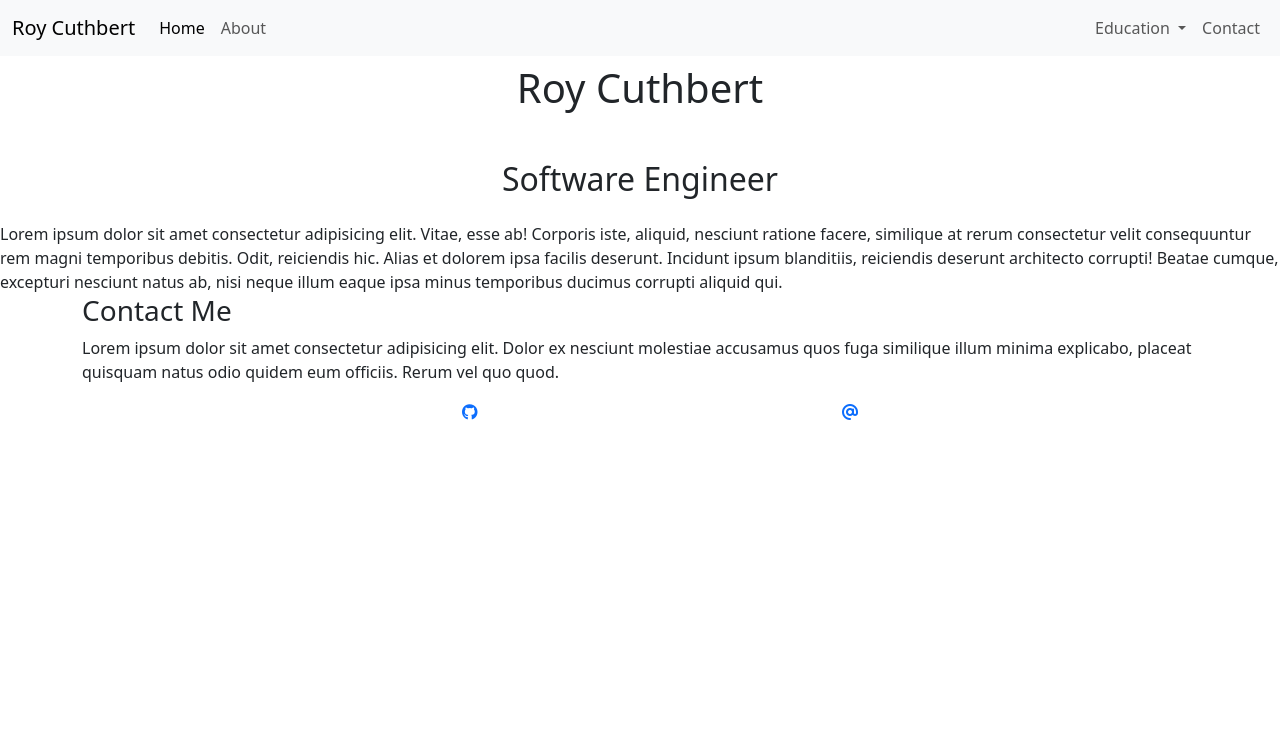
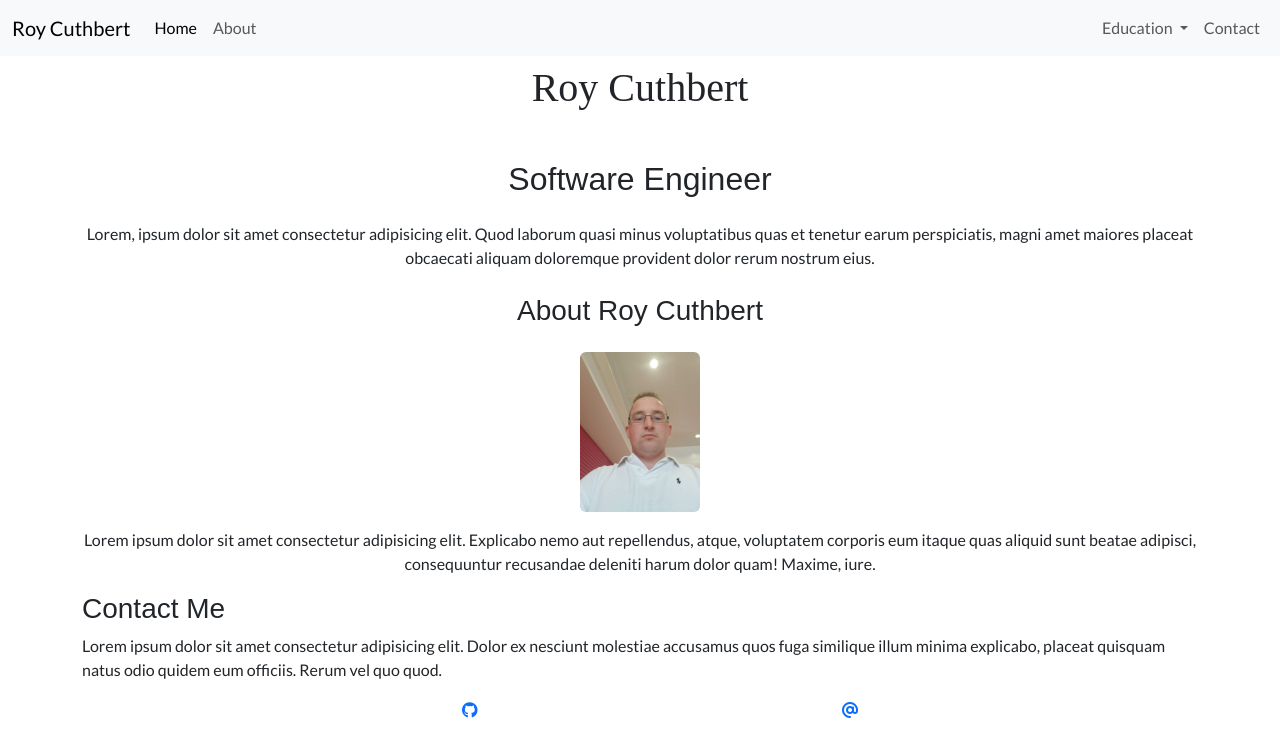
Before and after one commit to RoyCuthbert/roy-cuthbert-portfolio, a plain HTML site: page index.html in a window 1280 px wide. Drawn offline with nearby package versions, Linux system fonts and the light colour scheme; some icons are missing; a web font is replaced by a local one.

Commit message:
Adding some global styles on CSS as well as adding the About section

```diff
--- a/assets/css/style.css
+++ b/assets/css/style.css
@@ -0,0 +1,27 @@
+/* Google Fonts Import */
+@import url('https://fonts.googleapis.com/css2?family=Playfair+Display:ital,wght@0,400..900;1,400..900&display=swap');
+@import url('https://fonts.googleapis.com/css2?family=Cormorant+Garamond:ital,wght@0,300..700;1,300..700&display=swap');
+@import url('https://fonts.googleapis.com/css2?family=Lato:ital,wght@0,100;0,300;0,400;0,700;0,900;1,100;1,300;1,400;1,700;1,900&display=swap');
+
+/* CSS Variables */
+:root{
+    --heading-font:'Cormorant-Garamond', sans-serif;
+    --primary-font:'Lato', cursive;
+    --primary-color:#aa9581;
+    --secondary-color:#416a8e;
+    --third-color:#7a9fc2;
+    --fourth-color:#3a2620;
+}
+
+/* Global styles */
+ body{
+    font-family: var(--primary-font);
+  }
+
+ h1{
+    font-family:'Playfair-Display';,san-serif;
+ }
+
+ h2,h3,h4,h5,h6{
+    font-family: var(--heading-font);
+ }
--- a/index.html
+++ b/index.html
@@ -54,18 +54,25 @@
             <div class="col-12 text-center">
                 <h1 class="my-2">Roy Cuthbert</h1>
                 <h2 class="my-5 mb-4">Software Engineer</h2>
-                <p></p>
+                <p>Lorem, ipsum dolor sit amet consectetur adipisicing elit. Quod laborum quasi minus voluptatibus quas et tenetur earum perspiciatis, magni amet maiores placeat obcaecati aliquam doloremque provident dolor rerum nostrum eius.</p>
             </div>
         </section>
-
     </header>
     <!-- Main -->
-    <main>Lorem ipsum dolor sit amet consectetur adipisicing elit. Vitae, esse ab! Corporis iste, aliquid, nesciunt
-        ratione facere, similique at rerum consectetur velit consequuntur rem magni temporibus debitis. Odit, reiciendis
-        hic.
-        Alias et dolorem ipsa facilis deserunt. Incidunt ipsum blanditiis, reiciendis deserunt architecto corrupti!
-        Beatae cumque, excepturi nesciunt natus ab, nisi neque illum eaque ipsa minus temporibus ducimus corrupti
-        aliquid qui.
+    <main>
+        <section id="about" class="container">
+            <div class="row">
+                <div class="col-12">
+                    <h3 class="my-2 text-center">About Roy Cuthbert</h3>
+                </div>
+                <div class="col-12 p-3">
+                    <img src="assets/images/pic-of-me.jpg"  class="rounded mx-auto d-block" style="max-height:20vh" alt="A picture of me">
+                </div>
+                <div class="col-12 text-center">
+                    <p>Lorem ipsum dolor sit amet consectetur adipisicing elit. Explicabo nemo aut repellendus, atque, voluptatem corporis eum itaque quas aliquid sunt beatae adipisci, consequuntur recusandae deleniti harum dolor quam! Maxime, iure.</p>
+                </div>
+            </div>
+        </section>
     </main>
     <!-- Footer/ Contact -->
     <!-- Added mt to push footer down to bottom -->
```
Also changed, not shown: assets/images/pic-of-me.jpg (added).
